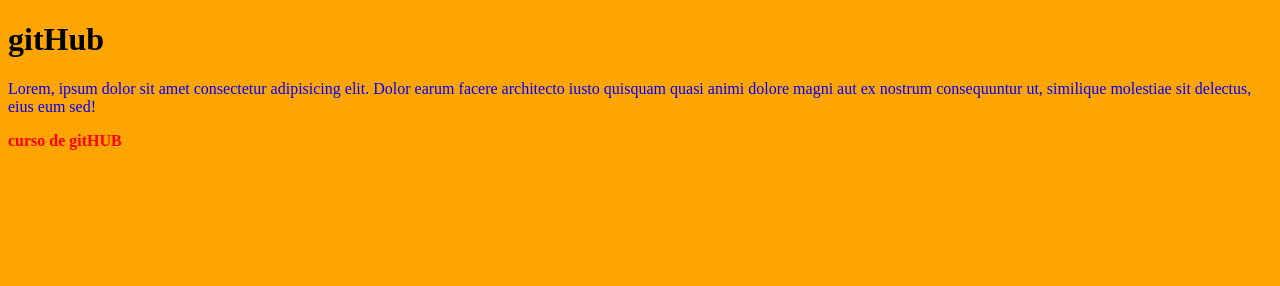
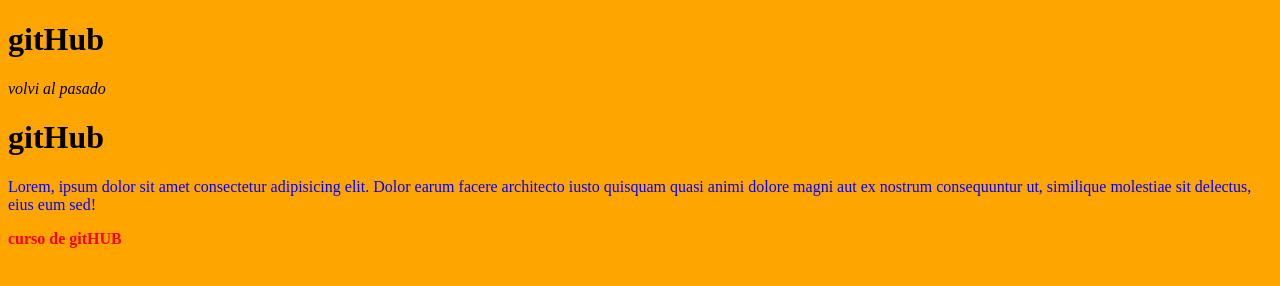
Before and after one commit to FedericoZmud/claseGitHub, a plain HTML site: page index.html in a window 1280 px wide. Drawn offline with Linux system fonts and the light colour scheme.

Commit message:
modificado el em

```diff
--- a/index.html
+++ b/index.html
@@ -9,6 +9,8 @@
 </head>
 <body>
     <h1>gitHub</h1>
+    <em>volvi al pasado</em>
+    <h1>gitHub</h1>
     <p>Lorem, ipsum dolor sit amet consectetur adipisicing elit. Dolor earum facere architecto iusto quisquam quasi animi dolore magni aut ex nostrum consequuntur ut, similique molestiae sit delectus, eius eum sed!</p>
     <strong>curso de gitHUB</strong>
 </body>
```
